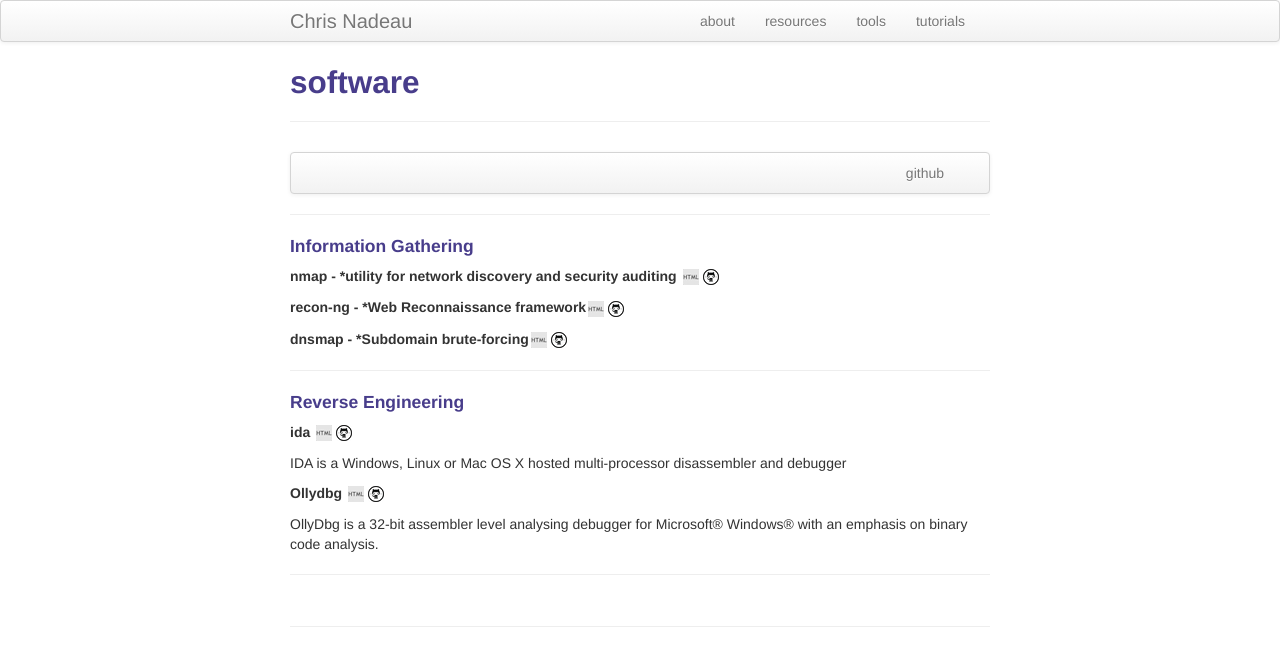
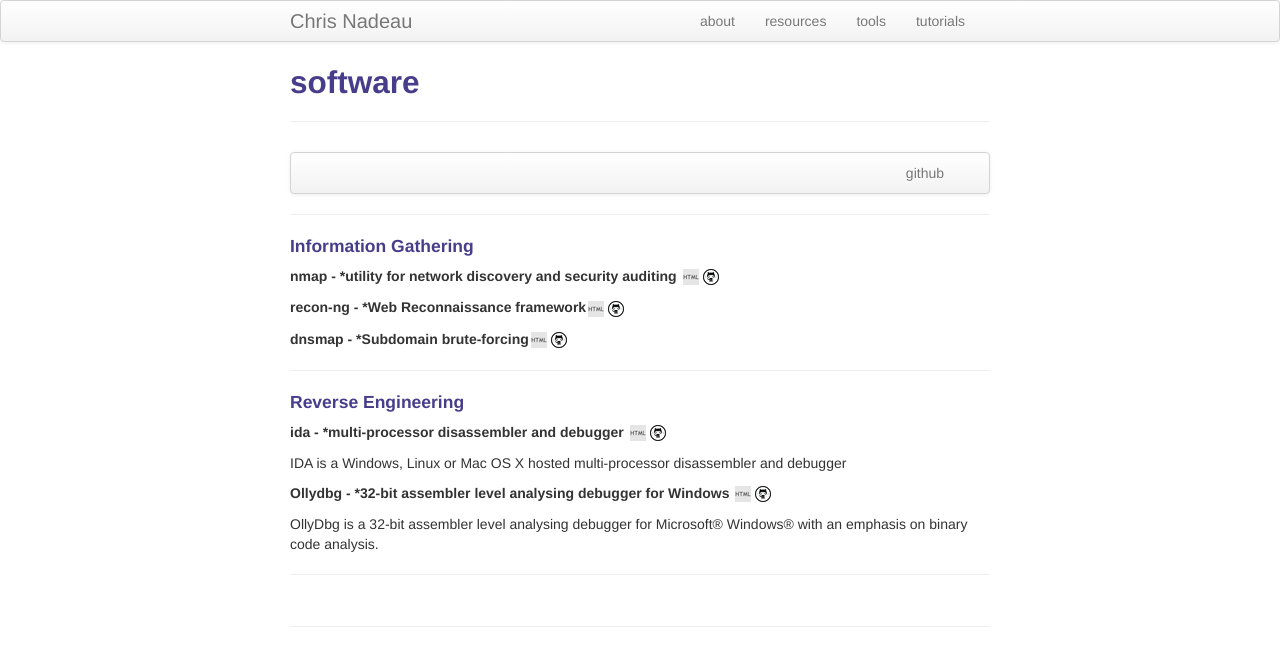
Before and after one commit to dynamicparallax/dynamicparallax.github.io, a Jekyll site: the page built from pages/tools.md, in a window 1280 px wide. Shown: the top 666 px of the page. Built offline with Jekyll 4.4.1, drawn with Linux system fonts in a browser that asks for light colours.

Commit message:
Update tools.md

```diff
--- a/pages/tools.md
+++ b/pages/tools.md
@@ -26,11 +26,11 @@
 
 #### Reverse Engineering
 
-##### ida <a href="https://www.hex-rays.com/products/ida/" target="_blank">![html](icons16/html-icon.png)</a><a href="https://www.hex-rays.com/products/ida/" target="_blank">![git](icons16/github-icon.png)</a>
+##### ida - *multi-processor disassembler and debugger <a href="https://www.hex-rays.com/products/ida/" target="_blank">![html](icons16/html-icon.png)</a><a href="https://www.hex-rays.com/products/ida/" target="_blank">![git](icons16/github-icon.png)</a>
 
 IDA is a Windows, Linux or Mac OS X hosted multi-processor disassembler and debugger
 
-##### Ollydbg <a href="http://www.ollydbg.de/" target="_blank">![html](icons16/html-icon.png)</a><a href="http://www.ollydbg.de/" target="_blank">![git](icons16/github-icon.png)</a>
+##### Ollydbg - *32-bit assembler level analysing debugger for Windows <a href="http://www.ollydbg.de/" target="_blank">![html](icons16/html-icon.png)</a><a href="http://www.ollydbg.de/" target="_blank">![git](icons16/github-icon.png)</a>
 
 OllyDbg is a 32-bit assembler level analysing debugger for Microsoft® Windows® with an emphasis on binary code analysis.
 
```
